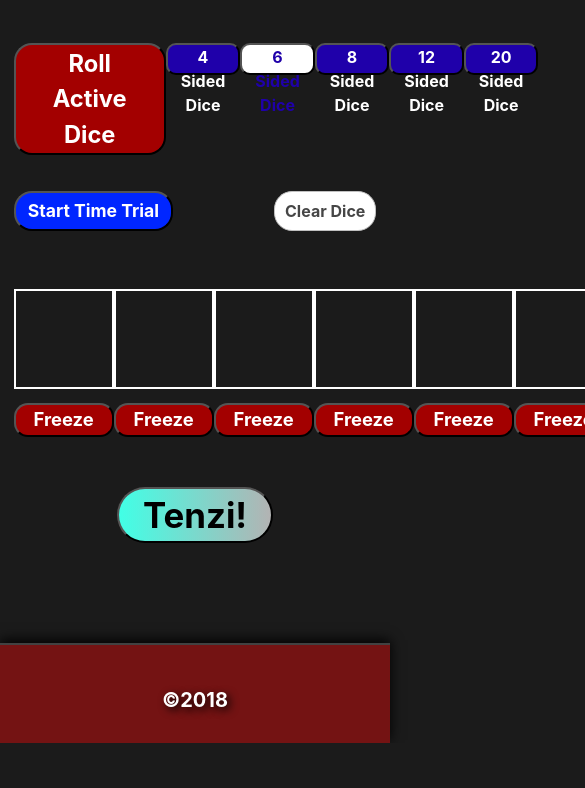
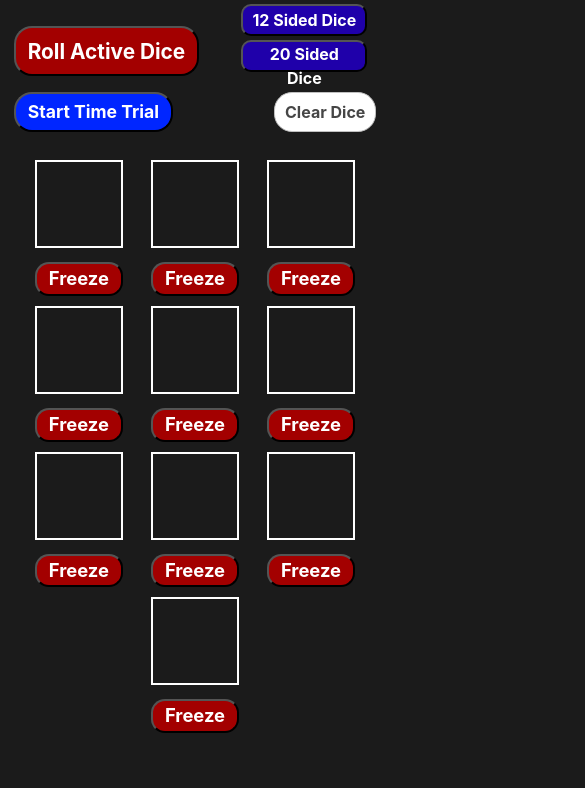
Before and after one commit to nrenteria303/venture_bros, a website: page v_tenzi.html in a window 390 px wide. Shown: the part 445-1233 px from the top of the page, 585 px wide, since content can reach past the window. Before the commit the page ends 1188 px from the top, so only its background shows below. Drawn offline with nearby package versions, Linux system fonts and the light colour scheme.

Commit message:
mq added on tenzi page

```diff
--- a/scripts/app.js
+++ b/scripts/app.js
@@ -363,8 +363,6 @@ function gameOverAlert() {
     alert("Time's up, motherfucker! Your score is " + tenziNumber + ".");
 }
 
-  // !@!@!@!@!@!@!@!@!@!@!@!@!@!@!@!@!@!@ variable to be transported above @!@!@!@!@!@!@!@!@!@
-
 function countDown() {
     if ( timeLeft > 0 ) {
         timeLeft -= 1;
--- a/styles/styles.css
+++ b/styles/styles.css
@@ -1,4 +1,7 @@
-/* _-_-_-_-_-_-_-_-_-_ Global Styles  _-_-_-_-_-_-_-_-_-_*/
+/* _-_-_-_-_-_-_-_-_-_-_-_-_-_-_-_-_-_-_-_-_-_-_-_-_-_-_-_-_-_-_ */
+/* _-_-_-_-_-_-_-_-_-_    Global    Styles     -_-_-_-_-_-_-_-_- */
+/* _-_-_-_-_-_-_-_-_-_-_-_-_-_-_-_-_-_-_-_-_-_-_-_-_-_-_-_-_-_-_ */
+
 
 :root {
     font-family: 'Century Gothic', 'Times New Roman', Times, serif;
@@ -13,7 +16,11 @@ body {
     min-height: calc(100vh - 100px);
 }
 
-/* _-_-_-_-_-_-_-_-_-_ Heading Styles  _-_-_-_-_-_-_-_-_-_*/
+
+/* _-_-_-_-_-_-_-_-_-_-_-_-_-_-_-_-_-_-_-_-_-_-_-_-_-_-_-_-_-_-_ */
+/* _-_-_-_-_-_-_-_-_-_     Header    Styles    -_-_-_-_-_-_-_-_- */
+/* _-_-_-_-_-_-_-_-_-_-_-_-_-_-_-_-_-_-_-_-_-_-_-_-_-_-_-_-_-_-_ */
+
 
 header {
     margin-top: 0;
@@ -74,7 +81,10 @@ header {
 }
 
 
-/* _-_-_-_-_-_-_-_-_-_ Main Content (home) Styles  _-_-_-_-_-_-_-_-_-_*/
+/* _-_-_-_-_-_-_-_-_-_-_-_-_-_-_-_-_-_-_-_-_-_-_-_-_-_-_-_-_-_-_ */
+/* _-_-_-_-_-_-_-_-_-_   Home   Page   Styles  -_-_-_-_-_-_-_-_- */
+/* _-_-_-_-_-_-_-_-_-_-_-_-_-_-_-_-_-_-_-_-_-_-_-_-_-_-_-_-_-_-_ */
+
 
 #home_title_cont {
     color: white;
@@ -162,7 +172,11 @@ h2 {
     font-size: 30px;
 }
 
-/* _-_-_-_-_-_-_-_-_-_ Main Content (characters) Styles  _-_-_-_-_-_-_-_-_-_*/
+
+/* _-_-_-_-_-_-_-_-_-_-_-_-_-_-_-_-_-_-_-_-_-_-_-_-_-_-_-_-_-_-_ */
+/* _-_-_-_-_-_-_-_-_-_  Character Page Styles  -_-_-_-_-_-_-_-_- */
+/* _-_-_-_-_-_-_-_-_-_-_-_-_-_-_-_-_-_-_-_-_-_-_-_-_-_-_-_-_-_-_ */
+
 
 #char_main {
     margin-bottom: 100px;
@@ -345,7 +359,10 @@ h2 {
 }
 
 
-/* _-_-_-_-_-_-_-_-_-_ Main Content (tenzi) Styles  _-_-_-_-_-_-_-_-_-_*/
+/* _-_-_-_-_-_-_-_-_-_-_-_-_-_-_-_-_-_-_-_-_-_-_-_-_-_-_-_-_-_-_ */
+/* _-_-_-_-_-_-_-_-_-_ Tenzi Page  Styles _-_-_-_-_-_-_-_-_-_-_- */
+/* _-_-_-_-_-_-_-_-_-_-_-_-_-_-_-_-_-_-_-_-_-_-_-_-_-_-_-_-_-_-_ */
+
 
 #tenzi_title {
     font-size: 4em;
@@ -432,6 +449,7 @@ h2 {
 #tenzi_dice {
     display: flex;
     justify-content: space-between;
+    flex-wrap: wrap;
     margin-top: 40px;
 }
 
@@ -598,7 +616,11 @@ h2 {
     justify-content: space-around;
 }
 
-/* _-_-_-_-_-_-_-_-_-_ Footer Styles  _-_-_-_-_-_-_-_-_-_*/
+
+/* _-_-_-_-_-_-_-_-_-_-_-_-_-_-_-_-_-_-_-_-_-_-_-_-_-_-_-_-_-_-_ */
+/* _-_-_-_-_-_-_-_-_-_     Footer    Styles    -_-_-_-_-_-_-_-_- */
+/* _-_-_-_-_-_-_-_-_-_-_-_-_-_-_-_-_-_-_-_-_-_-_-_-_-_-_-_-_-_-_ */
+
 
 footer {
     height: 100px;
@@ -619,12 +641,10 @@ footer p {
 }
 
 
+/* _-_-_-_-_-_-_-_-_-_-_-_-_-_-_-_-_-_-_-_-_-_-_-_-_-_-_-_-_-_-_ */
+/* _-_-_-_-_-_-_-_-_-_ Media Queries / Styles  -_-_-_-_-_-_-_-_- */
+/* _-_-_-_-_-_-_-_-_-_-_-_-_-_-_-_-_-_-_-_-_-_-_-_-_-_-_-_-_-_-_ */
 
-
-
-
-
-/* _-_-_-_-_-_-_-_-_-_ Media Queries Styles  _-_-_-_-_-_-_-_-_-_*/
 
 @media (max-width: 480px) {
 
@@ -765,4 +785,65 @@ footer p {
         font-size: 1.4em;
     }
 
+    #tenzi_title {
+        font-size: 3.2em;
+    }
+
+    #game_btns {
+        display: flex;
+        justify-content: space-between;
+        align-items: flex-end;
+        margin-top: 26px;
+    }
+
+    #roll_btn_cont {
+        display: inline-flex;
+        justify-content: space-around;
+    }
+
+    #roll_dice {
+        font-size: 1.3rem;
+        padding: 8px 12px;
+        max-height: 50px;
+    }
+
+    #call_side_btns {
+        display: flex;
+        flex-direction: column;
+        justify-content: space-between;
+        max-width: 135px;
+    }
+
+    .side_btn {
+        padding: 0px 8px;
+        width: 126px;
+        border-radius: 10px;
+        margin-bottom: 4px;
+    }
+
+    #time_trial_cont {
+        display: flex;
+        justify-content: space-between;
+        margin-top: 16px;
+        height: 50px;
+    }
+
+    #timer_display,
+    #go {
+        font-size: 3.5rem;
+        height: 60px;
+    }
+
+    #tenzi_dice {
+        display: flex;
+        justify-content: space-around;
+        margin: 8px auto;
+        max-width: 96%;
+    }
+
+    .die_display_box {
+        height: 88px;
+        width: 88px;
+    }
+
 }
```
Also changed, not shown: index.html (+1 -1 lines).
